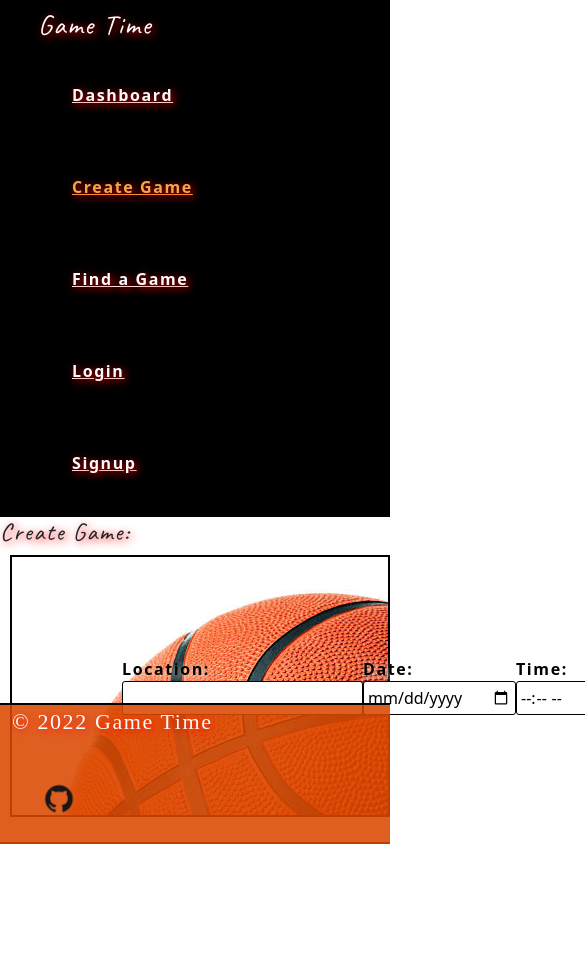
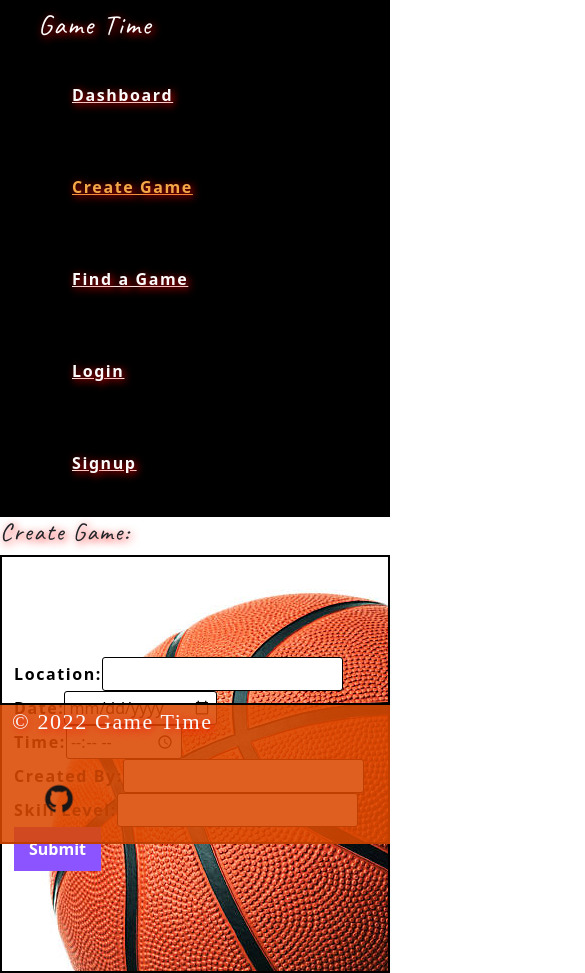
Before and after one commit to cdonais/game-time, a React (Create React App) app in the folder client/: page /creategame in a window 390 px wide. Shown: the top 973 px of the page, 585 px wide, since content can reach past the window. Before the commit the page ends 844 px from the top, so only its background shows below. Built offline with nearby package versions, Linux system fonts and the light colour scheme; no server answers.

Commit message:
added responsiveness to create game page

```diff
--- a/client/src/pages/CreateGame.js
+++ b/client/src/pages/CreateGame.js
@@ -52,8 +52,9 @@ const Create = (props) => {
   return (
     <section>
       <h2>Create Game:</h2>
-      <form onSubmit={handleFormSubmit}>
-        <label>
+      <form className="container" onSubmit={handleFormSubmit}>
+        <div>
+          <label className="col-lg-4 col-md-6 col-sm-12 col-xs-12">
             Location:
             <input
               type="text"
@@ -62,7 +63,7 @@ const Create = (props) => {
               onChange={handleChange}
             />
           </label>
-        <label>
+          <label className="col-lg-4 col-md-6 col-sm-12 col-xs-12">
             Date:
             <input
               type="date"
@@ -71,7 +72,7 @@ const Create = (props) => {
               onChange={handleChange}
             />
           </label>
-        <label>
+          <label className="col-lg-4 col-md-6 col-sm-12 col-xs-12">
             Time:
             <input
               type="time"
@@ -80,7 +81,7 @@ const Create = (props) => {
               onChange={handleChange}
             />
           </label>
-        <label>
+          <label className="col-lg-4 col-md-6 col-sm-12 col-xs-12">
             Created By:
             <input
               type="text"
@@ -89,7 +90,7 @@ const Create = (props) => {
               onChange={handleChange}
             />
           </label>
-        <label>
+          <label className="col-lg-4 col-md-6 col-sm-12 col-xs-12">
             Skill Level:
             <input
               type="text"
@@ -99,8 +100,8 @@ const Create = (props) => {
             />
           </label>
           <button type="submit">Submit</button>
+        </div>
       </form>
-
       {error && <div>Game creation failed</div>}
     </section>
   );
```
Lines whose indentation alone changed are shown as unchanged.
